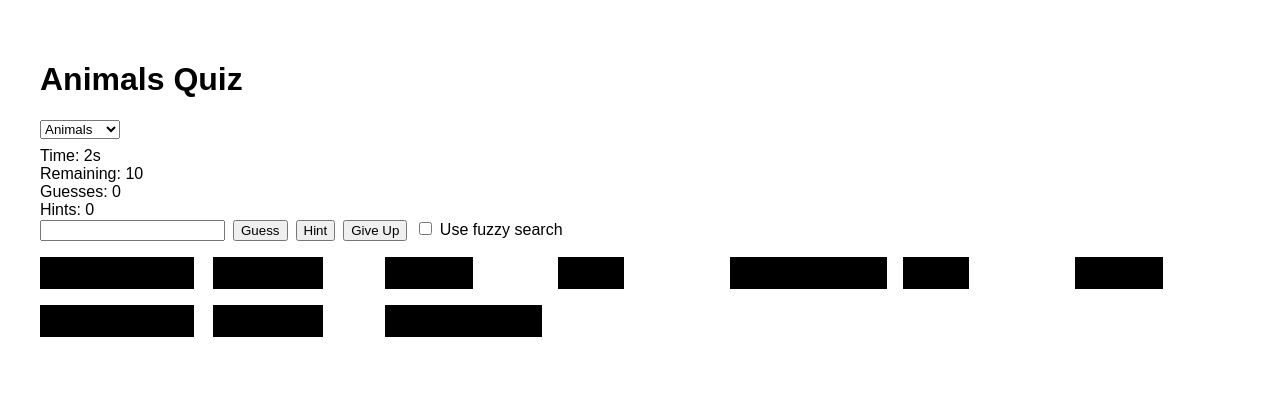
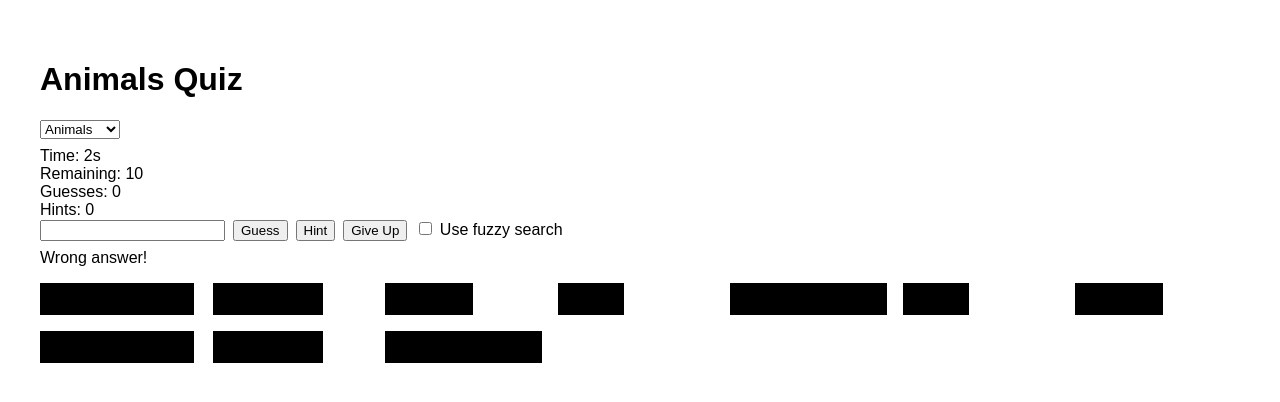
Before and after one commit to ahoff-git/Quizzler, a Next.js app: page / in a window 1280 px wide. Both pictures are taken after typing "Sample" into the empty fields and a click on the button "Guess". Shown: the top 402 px of the page. Built offline with nearby package versions, Linux system fonts and the light colour scheme.

Commit message:
Refactor guess feedback into custom hook

```diff
--- a/app/page.tsx
+++ b/app/page.tsx
@@ -3,7 +3,7 @@
 import { useEffect, useRef, useState } from 'react';
 import Stats from '../components/Stats';
 import HiddenAnswer from '../components/HiddenAnswer';
-import { useFuzzyGuess } from '../hooks/useFuzzyGuess';
+import { useGuessFeedback } from '../hooks/useGuessFeedback';
 import PokemonTypeIcons from '../components/PokemonTypeIcons';
 import { QUIZZES, QuizKey, pokemonData } from '../quizzes';
 
@@ -18,7 +18,11 @@ export default function Page() {
   const [hintActive, setHintActive] = useState(false);
   const [hintsUsed, setHintsUsed] = useState(0);
   const [showTypes, setShowTypes] = useState(false);
-  const { apply: applyFuzzy, FuzzyToggle, CorrectedMessage } = useFuzzyGuess();
+  const { handleGuess, FuzzyToggle, GuessMessage } = useGuessFeedback(
+    quizItems,
+    guessed,
+    setGuessed
+  );
   const inputRef = useRef<HTMLInputElement>(null);
 
   useEffect(() => {
@@ -47,10 +51,7 @@ export default function Page() {
     if (!timerRunning) {
       setTimerRunning(true);
     }
-    const accepted = applyFuzzy(guess, quizItems, guessed);
-    if (quizItems.some((a) => a === accepted) && !guessed.includes(accepted)) {
-      setGuessed([...guessed, accepted]);
-    }
+    handleGuess(guess);
     setGuess('');
   };
 
@@ -126,7 +127,7 @@ export default function Page() {
           )}
           <FuzzyToggle />
         </form>
-      <CorrectedMessage />
+      <GuessMessage />
       <div className="answers-grid" style={{ marginTop: '1rem' }}>
         {quizItems.map((item) => {
           const isGuessed = guessed.includes(item);
--- a/hooks/useFuzzyGuess.tsx
+++ b/hooks/useFuzzyGuess.tsx
@@ -3,27 +3,34 @@ import { fuzzyMatch } from '../utils/fuzzyMatch';
 
 export function useFuzzyGuess() {
   const [useFuzzy, setUseFuzzy] = useState(false);
-  const [corrected, setCorrected] = useState<string | null>(null);
+  const [message, setMessage] = useState<string | null>(null);
 
   useEffect(() => {
-    if (corrected) {
-      const t = setTimeout(() => setCorrected(null), 3000);
+    if (message) {
+      const t = setTimeout(() => setMessage(null), 3000);
       return () => clearTimeout(t);
     }
-  }, [corrected]);
+  }, [message]);
 
-  function apply(guess: string, quizItems: string[], guessed: string[]) {
+  function apply(
+    guess: string,
+    quizItems: string[],
+    guessed: string[]
+  ): { accepted: string; correction?: string } {
     const normalized = guess.trim().toLowerCase();
     if (!useFuzzy || quizItems.includes(normalized)) {
-      return normalized;
+      return { accepted: normalized };
     }
     const remaining = quizItems.filter((item) => !guessed.includes(item));
     const matches = fuzzyMatch(remaining, normalized, 0.8);
     if (matches.length > 0) {
-      setCorrected(matches[0]);
-      return matches[0];
+      return { accepted: matches[0], correction: matches[0] };
     }
-    return normalized;
+    return { accepted: normalized };
+  }
+
+  function showMessage(msg: string) {
+    setMessage(msg);
   }
 
   const FuzzyToggle = () => (
@@ -37,10 +44,8 @@ export function useFuzzyGuess() {
     </label>
   );
 
-  const CorrectedMessage = () =>
-    corrected ? (
-      <div style={{ marginTop: '8px' }}>Auto-corrected to: {corrected}</div>
-    ) : null;
+  const GuessMessage = () =>
+    message ? <div style={{ marginTop: '8px' }}>{message}</div> : null;
 
-  return { apply, FuzzyToggle, CorrectedMessage };
+  return { apply, FuzzyToggle, GuessMessage, showMessage };
 }
--- /dev/null
+++ b/hooks/useGuessFeedback.tsx
@@ -0,0 +1,35 @@
+import { Dispatch, SetStateAction, useCallback } from 'react';
+import { useFuzzyGuess } from './useFuzzyGuess';
+
+export function useGuessFeedback(
+  quizItems: string[],
+  guessed: string[],
+  setGuessed: Dispatch<SetStateAction<string[]>>
+) {
+  const { apply: applyFuzzy, FuzzyToggle, GuessMessage, showMessage } =
+    useFuzzyGuess();
+
+  const handleGuess = useCallback(
+    (rawGuess: string) => {
+      const { accepted, correction } = applyFuzzy(rawGuess, quizItems, guessed);
+      let msg = '';
+      if (correction) {
+        msg += `Auto-corrected to: ${correction}. `;
+      }
+      if (quizItems.includes(accepted)) {
+        if (guessed.includes(accepted)) {
+          msg += 'Already guessed!';
+        } else {
+          setGuessed([...guessed, accepted]);
+          msg += 'Correct!';
+        }
+      } else {
+        msg += 'Wrong answer!';
+      }
+      showMessage(msg.trim());
+    },
+    [applyFuzzy, guessed, quizItems, setGuessed, showMessage]
+  );
+
+  return { handleGuess, FuzzyToggle, GuessMessage };
+}
```
